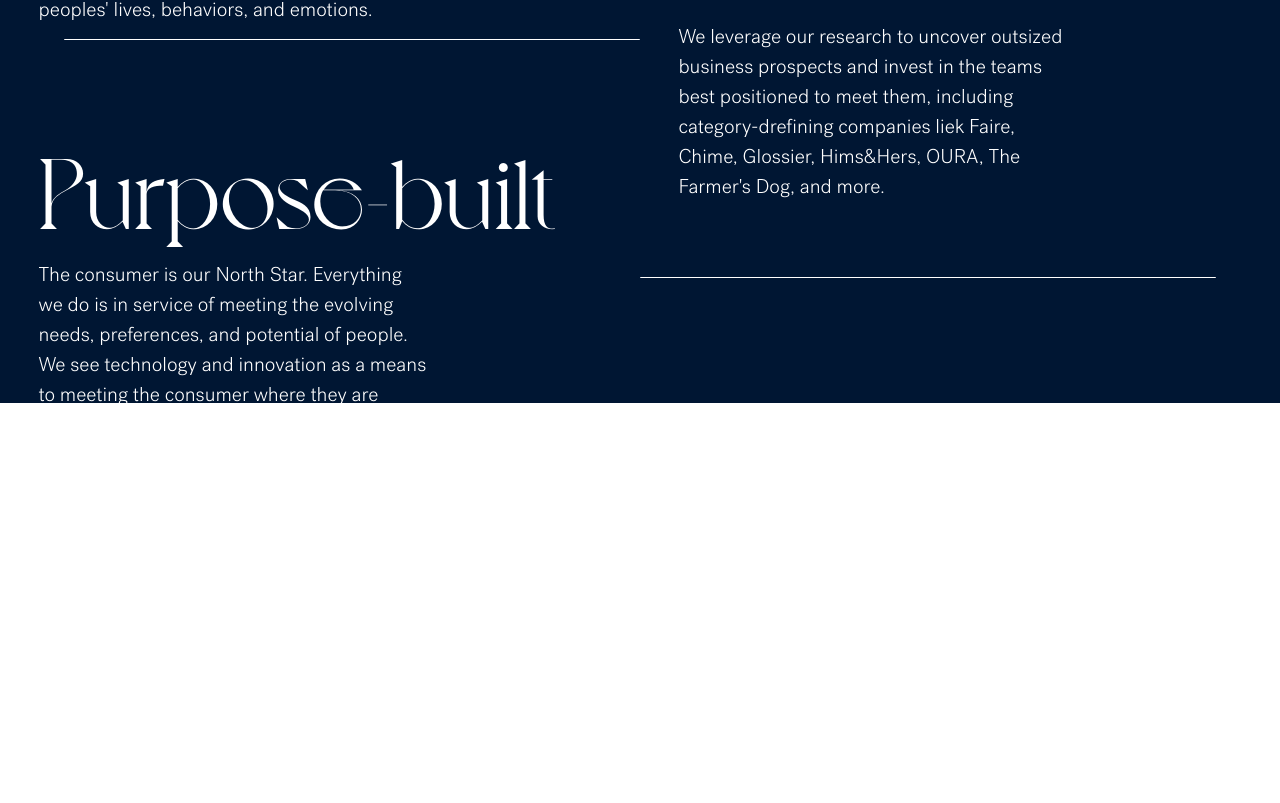
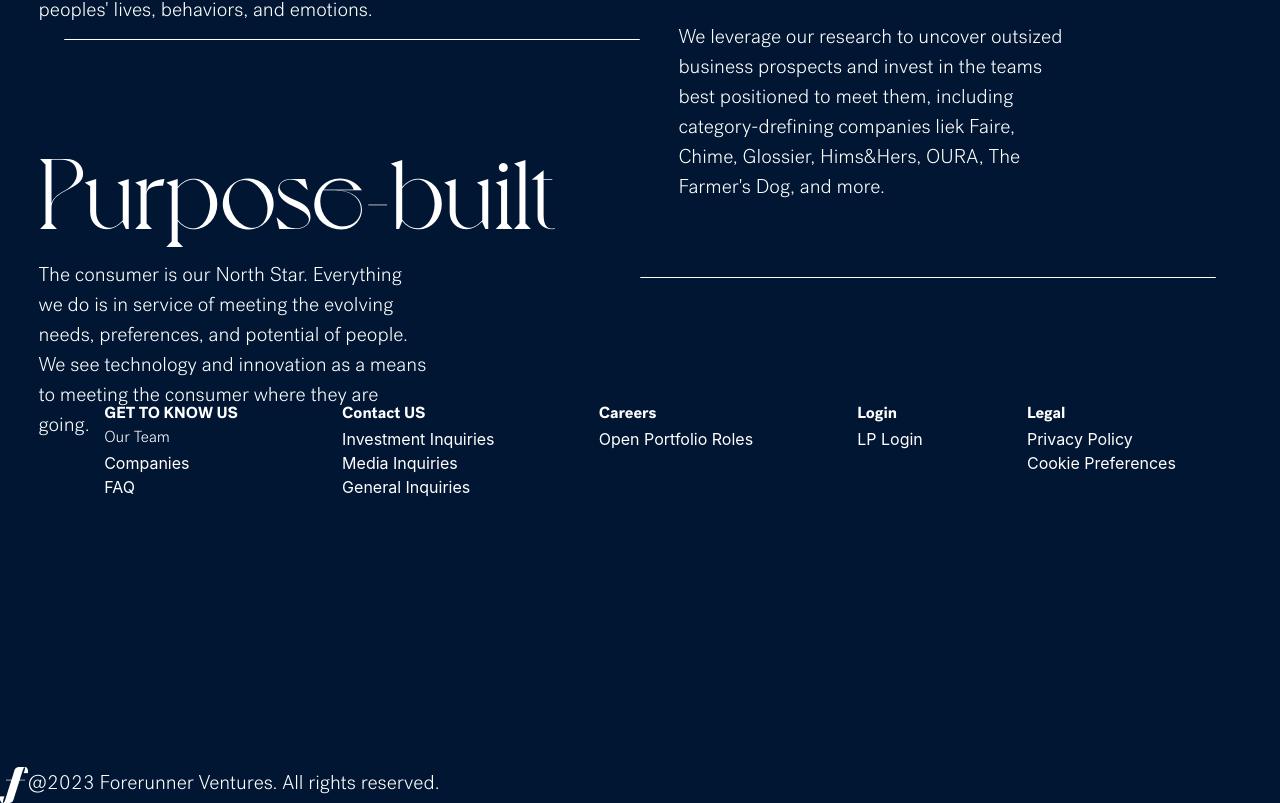
Before and after one commit to nikudon612/fr-poc, a React (Create React App) app: page / in a window 1280 px wide. Shown: the part 4836-5639 px from the top of the page. Before the commit the page ends 5278 px from the top, so only its background shows below. Built offline with nearby package versions, Linux system fonts and the light colour scheme.

Commit message:
begin footer implementation

```diff
--- a/src/App.js
+++ b/src/App.js
@@ -9,6 +9,7 @@ import Loading from './Components/Loading'
 import NewLoading from './Components/NewLoading';
 import Advantage from './Components/Advantage';
 import Points from './Components/Points';
+import Footer from './Components/Footer';
 
 
 
@@ -24,6 +25,7 @@ function App() {
       <Panel4 />
       <Advantage />
       <Points />
+      <Footer />
     </div>
   );
 }
--- /dev/null
+++ b/src/Components/Footer.jsx
@@ -0,0 +1,45 @@
+import React from 'react'
+import '../Styles/Footer.css'
+import frlogo from '../Assets/Vector.png'
+import line from '../Assets/Line.png'
+
+function Footer() {
+  return (
+    <div className='footer'>
+        <div className='footer-top'>
+            <div className='footer-section'>
+                <div className='footer-title'>GET TO KNOW US</div>
+                <div className='footer-sub'>Our Team</div>
+                <div>Companies</div>
+                <div>FAQ</div>
+            </div>
+            <div className='footer-section'>
+                <div className='footer-title'>Contact US</div>
+                <div>Investment Inquiries</div>
+                <div>Media Inquiries</div>
+                <div>General Inquiries</div>
+            </div>
+            <div className='footer-section'>
+                <div className='footer-title'>Careers</div>
+                <div>Open Portfolio Roles</div>
+            </div>
+            <div className='footer-section'>
+            <div className='footer-title'>Login</div>
+            <div>LP Login</div>
+            </div>
+            <div className='footer-section'>
+            <div className='footer-title'>Legal</div>
+            <div>Privacy Policy</div>
+            <div>Cookie Preferences</div>
+            </div>
+        </div>
+        <div className='footer-bottom'>
+            {/* <img src={line}/> */}
+            <img src={frlogo}/>
+            <div className='footer-sub-text'>@2023 Forerunner Ventures. All rights reserved.</div>
+        </div>
+    </div>
+  )
+}
+
+export default Footer
--- /dev/null
+++ b/src/Styles/Footer.css
@@ -0,0 +1,40 @@
+.footer {
+    height: 50vh;
+    width: 100vw;
+    background-color: #001633;
+    color: white;
+    display: flex;
+    flex-direction: column;
+    justify-content: space-between;
+}
+.footer-top {
+    display: flex;
+    flex-direction: row;
+    align-items: flex-start;
+    justify-content: space-evenly;
+    height: 70%;
+}
+.footer-section {
+    display: flex;
+    flex-direction: column;
+    align-items: flex-start;
+}
+.footer-title {
+    font-family: post grotesk;
+    font-size: 16px;
+    font-weight: 700;
+}
+.footer-sub {
+    font-size: 16px;
+    font-weight: 400;
+    font-family: post grotesk light;
+}
+
+.footer-bottom {
+    display: flex;
+    align-items: center;
+}
+.footer-sub-text {
+    font-size: 20px;
+    font-family: post grotesk light;
+}
--- a/src/Styles/Panel4.css
+++ b/src/Styles/Panel4.css
@@ -38,7 +38,7 @@
     opacity: 0;
 }
 .panel4-bottom {
-    height: 60vh;
+    height: 50vh;
     width: 100%;
     display: flex;
     justify-content: center;
--- /dev/null
+++ b/src/Styles/Perspectives.css
@@ -0,0 +1 @@
+.perspectives {}
```
Also changed, not shown: src/Components/Persepctives.jsx (added, +12 -0 lines).
